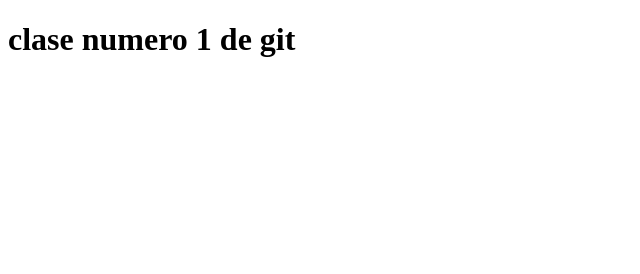
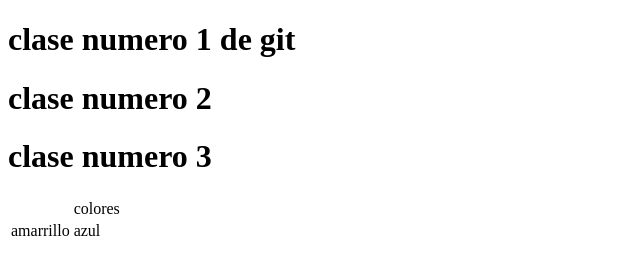
Before and after one commit to marisolmorenoobregon/clasegit, a plain HTML site: page index.html in a window 1280 px wide. Shown: the whole page, without its empty margins (0-640 px from the left). Drawn offline with Linux system fonts and the light colour scheme.

Commit message:
mi primera modificacion

```diff
--- a/index.html
+++ b/index.html
@@ -7,5 +7,16 @@
 </head>
 <body>
     <h1> clase numero 1 de git</h1>
+    <h1>clase numero 2</h1>
+    <h1>clase numero 3</h1>
+    <table>
+        <th>
+            <td> colores</td>
+        </th>
+        <tr>
+            <td>amarrillo</td>
+            <td>azul</td>
+        </tr>
+    </table>
 </body>
 </html>
```
